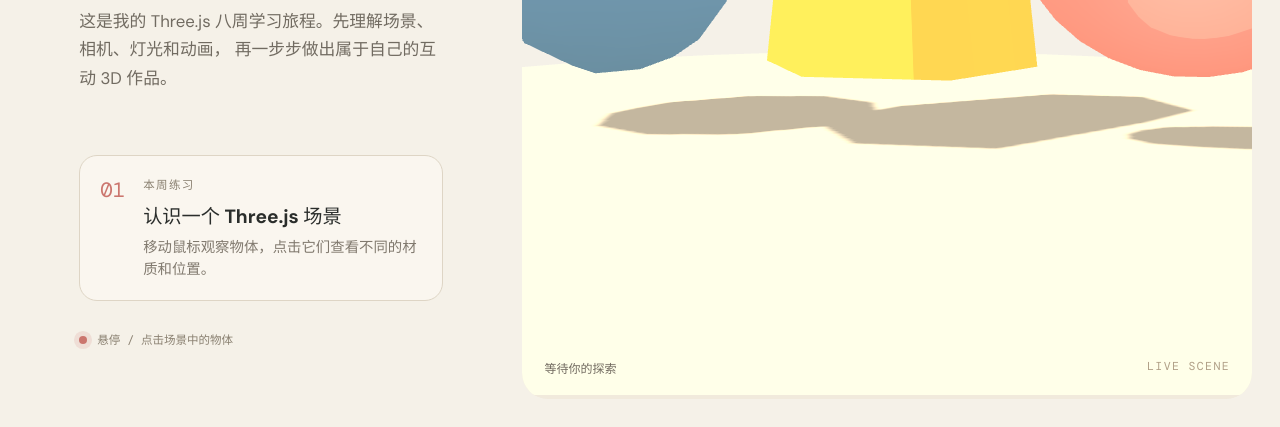
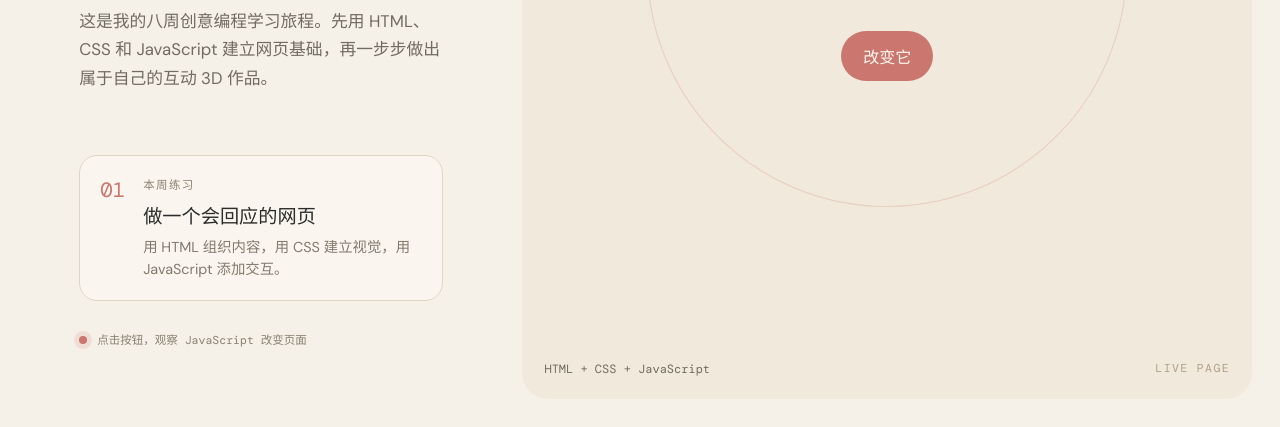
Before and after one commit to Romanrose/threejs-8-week-journey, a website built with Vite: page index.html in a window 1280 px wide. Shown: the part 494-921 px from the top of the page. Built offline with nearby package versions, Linux system fonts and the light colour scheme; animation ran at ten frames a second.

Commit message:
restructure curriculum into eight-week plan

```diff
--- a/index.html
+++ b/index.html
@@ -4,36 +4,42 @@
     <meta charset="UTF-8" />
     <meta name="viewport" content="width=device-width, initial-scale=1.0" />
     <meta name="description" content="Three.js 八周创意编程学习旅程" />
-    <title>Three.js 八周学习旅程</title>
+  <title>八周创意编程学习旅程</title>
   </head>
   <body>
     <main class="page-shell">
       <section class="intro-panel" aria-labelledby="page-title">
-        <p class="eyebrow">WEEK 01 · FOUNDATIONS</p>
-        <h1 id="page-title">把代码变成<br /><span>一个小世界。</span></h1>
+        <p class="eyebrow">WEEK 01 · WEB FOUNDATIONS</p>
+        <h1 id="page-title">从网页基础<br /><span>开始创造。</span></h1>
         <p class="intro-copy">
-          这是我的 Three.js 八周学习旅程。先理解场景、相机、灯光和动画，
-          再一步步做出属于自己的互动 3D 作品。
+          这是我的八周创意编程学习旅程。先用 HTML、CSS 和 JavaScript
+          建立网页基础，再一步步做出属于自己的互动 3D 作品。
         </p>
         <div class="lesson-card">
           <div class="lesson-number">01</div>
           <div>
             <p class="lesson-label">本周练习</p>
-            <h2>认识一个 Three.js 场景</h2>
-            <p>移动鼠标观察物体，点击它们查看不同的材质和位置。</p>
+            <h2>做一个会回应的网页</h2>
+            <p>用 HTML 组织内容，用 CSS 建立视觉，用 JavaScript 添加交互。</p>
           </div>
         </div>
         <div class="controls-hint" aria-label="交互提示">
           <span class="hint-dot"></span>
-          <span>悬停 / 点击场景中的物体</span>
+          <span id="interaction-hint">点击按钮，观察 JavaScript 改变页面</span>
         </div>
       </section>
 
-      <section class="scene-panel" aria-label="Three.js 互动场景">
-        <div id="scene-container"></div>
+      <section class="scene-panel lesson-demo" aria-label="HTML CSS JavaScript 练习">
+        <div class="demo-orbit" aria-hidden="true"></div>
+        <div class="demo-content">
+          <p class="demo-kicker">MY FIRST INTERACTIVE PAGE</p>
+          <h2 id="demo-title">你好，网页。</h2>
+          <p id="demo-text">这是一个用 HTML、CSS 和 JavaScript 做出来的小练习。</p>
+          <button id="change-message" type="button">改变它</button>
+        </div>
         <div class="scene-caption">
-          <span id="object-name">等待你的探索</span>
-          <span class="scene-status">LIVE SCENE</span>
+          <span id="object-name">HTML + CSS + JavaScript</span>
+          <span class="scene-status">LIVE PAGE</span>
         </div>
       </section>
     </main>
--- a/src/main.js
+++ b/src/main.js
@@ -1,154 +1,25 @@
-import * as THREE from 'three';
 import './style.css';
 
-const container = document.querySelector('#scene-container');
+const button = document.querySelector('#change-message');
+const title = document.querySelector('#demo-title');
+const text = document.querySelector('#demo-text');
+const hint = document.querySelector('#interaction-hint');
 const objectName = document.querySelector('#object-name');
+const demo = document.querySelector('.lesson-demo');
 
-const scene = new THREE.Scene();
-scene.background = new THREE.Color('#f5f1e8');
+const messages = [
+  ['你好，网页。', '这是一个用 HTML、CSS 和 JavaScript 做出来的小练习。'],
+  ['你做到了！', '按钮事件改变了页面内容，这就是交互的起点。'],
+  ['继续探索。', '下一步，我们会把这些基础带进 Three.js 的 3D 世界。'],
+];
+let messageIndex = 0;
 
-const camera = new THREE.PerspectiveCamera(
-  38,
-  container.clientWidth / container.clientHeight,
-  0.1,
-  100,
-);
-camera.position.set(0, 1.4, 7.5);
-
-const renderer = new THREE.WebGLRenderer({ antialias: true, alpha: true });
-renderer.setPixelRatio(Math.min(window.devicePixelRatio, 2));
-renderer.setSize(container.clientWidth, container.clientHeight);
-renderer.shadowMap.enabled = true;
-renderer.shadowMap.type = THREE.PCFSoftShadowMap;
-container.appendChild(renderer.domElement);
-
-const ambientLight = new THREE.HemisphereLight('#fffaf0', '#b6a68b', 2.2);
-scene.add(ambientLight);
-
-const keyLight = new THREE.DirectionalLight('#fff7dc', 4.5);
-keyLight.position.set(-3, 6, 4);
-keyLight.castShadow = true;
-scene.add(keyLight);
-
-const floor = new THREE.Mesh(
-  new THREE.CircleGeometry(5, 64),
-  new THREE.MeshStandardMaterial({ color: '#e6dbc7', roughness: 1 }),
-);
-floor.rotation.x = -Math.PI / 2;
-floor.position.y = -1.1;
-floor.receiveShadow = true;
-scene.add(floor);
-
-const objects = [];
-
-function addObject(name, geometry, color, position, rotation = [0, 0, 0]) {
-  const material = new THREE.MeshToonMaterial({ color });
-  const mesh = new THREE.Mesh(geometry, material);
-  mesh.name = name;
-  mesh.position.set(...position);
-  mesh.rotation.set(...rotation);
-  mesh.castShadow = true;
-  mesh.userData.baseY = position[1];
-  mesh.userData.baseScale = 1;
-  mesh.userData.phase = Math.random() * Math.PI * 2;
-  scene.add(mesh);
-  objects.push(mesh);
-  return mesh;
-}
-
-addObject(
-  '蓝色小球',
-  new THREE.IcosahedronGeometry(0.82, 1),
-  '#5d83a8',
-  [-1.85, 0.1, 0.2],
-  [0.2, 0.3, 0.1],
-);
-addObject(
-  '黄色圆柱',
-  new THREE.CylinderGeometry(0.72, 0.9, 1.65, 6),
-  '#e4b84d',
-  [0, 0.1, -0.25],
-  [0, 0.4, 0],
-);
-addObject(
-  '粉色甜甜圈',
-  new THREE.TorusGeometry(0.78, 0.28, 12, 32),
-  '#df8a83',
-  [1.9, 0.3, 0.15],
-  [0.4, -0.2, 0.45],
-);
-
-const raycaster = new THREE.Raycaster();
-const pointer = new THREE.Vector2(10, 10);
-let hoveredObject = null;
-let selectedObject = null;
-const clock = new THREE.Clock();
-
-function updatePointer(event) {
-  const bounds = renderer.domElement.getBoundingClientRect();
-  pointer.x = ((event.clientX - bounds.left) / bounds.width) * 2 - 1;
-  pointer.y = -((event.clientY - bounds.top) / bounds.height) * 2 + 1;
-}
-
-function updateHover() {
-  raycaster.setFromCamera(pointer, camera);
-  const [intersection] = raycaster.intersectObjects(objects);
-  const nextObject = intersection?.object ?? null;
-
-  if (hoveredObject && hoveredObject !== nextObject) {
-    hoveredObject.userData.baseScale = 1;
-  }
-  hoveredObject = nextObject;
-
-  if (hoveredObject) {
-    objectName.textContent = `${hoveredObject.name} · 点击我`;
-    container.style.cursor = 'pointer';
-  } else {
-    objectName.textContent = selectedObject
-      ? `${selectedObject.name} · 已选中`
-      : '等待你的探索';
-    container.style.cursor = 'default';
-  }
-}
-
-function selectObject() {
-  if (!hoveredObject) return;
-  selectedObject = hoveredObject;
-  objectName.textContent = `${selectedObject.name} · 已选中`;
-}
-
-function animate() {
-  const elapsed = clock.getElapsedTime();
-
-  objects.forEach((object, index) => {
-    object.rotation.y += 0.004 + index * 0.001;
-    object.position.y = object.userData.baseY + Math.sin(elapsed * 1.3 + object.userData.phase) * 0.08;
-    const targetScale = object === hoveredObject || object === selectedObject ? 1.12 : 1;
-    object.scale.lerp(new THREE.Vector3(targetScale, targetScale, targetScale), 0.12);
-  });
-
-  camera.position.x += (pointer.x * 0.35 - camera.position.x) * 0.025;
-  camera.position.y += (1.4 - pointer.y * 0.15 - camera.position.y) * 0.025;
-  camera.lookAt(0, 0, 0);
-
-  updateHover();
-  renderer.render(scene, camera);
-  requestAnimationFrame(animate);
-}
-
-function resize() {
-  const width = container.clientWidth;
-  const height = container.clientHeight;
-  camera.aspect = width / height;
-  camera.updateProjectionMatrix();
-  renderer.setSize(width, height);
-}
-
-container.addEventListener('pointermove', updatePointer);
-container.addEventListener('pointerleave', () => {
-  pointer.set(10, 10);
+button.addEventListener('click', () => {
+  messageIndex = (messageIndex + 1) % messages.length;
+  const [nextTitle, nextText] = messages[messageIndex];
+  title.textContent = nextTitle;
+  text.textContent = nextText;
+  objectName.textContent = `JavaScript · 交互 ${messageIndex + 1}`;
+  hint.textContent = '做得很好，再点击一次试试';
+  demo.classList.toggle('is-active');
 });
-container.addEventListener('click', selectObject);
-window.addEventListener('resize', resize);
-
-animate();
--- a/src/style.css
+++ b/src/style.css
@@ -92,8 +92,17 @@ h1 span { color: #cb766e; }
   background: #f1eadc;
 }
 
-#scene-container { position: absolute; inset: 0; }
-#scene-container canvas { display: block; width: 100%; height: 100%; }
+.lesson-demo { display: grid; place-items: center; }
+.demo-orbit { position: absolute; width: min(54vw, 480px); aspect-ratio: 1; border: 1px solid rgba(203, 118, 110, 0.25); border-radius: 50%; transform: rotate(-22deg); }
+.demo-orbit::after { content: ''; position: absolute; top: 12%; right: 10%; width: 18px; height: 18px; border-radius: 50%; background: #e4b84d; box-shadow: 0 0 0 12px rgba(228, 184, 77, 0.13); }
+.demo-content { position: relative; z-index: 1; width: min(76%, 420px); text-align: center; }
+.demo-kicker { color: #b09f86; font-family: 'DM Mono', monospace; font-size: 0.7rem; letter-spacing: 0.12em; }
+.demo-content h2 { margin: 18px 0 12px; color: #2a2d2b; font-size: clamp(2.5rem, 5vw, 5rem); letter-spacing: -0.08em; line-height: 0.95; }
+.demo-content p:not(.demo-kicker) { color: #716b61; line-height: 1.6; }
+.demo-content button { margin-top: 18px; padding: 13px 22px; border: 0; border-radius: 999px; color: #fffaf0; background: #cb766e; font: inherit; cursor: pointer; transition: transform 180ms ease, background 180ms ease; }
+.demo-content button:hover { background: #b85f58; transform: translateY(-2px); }
+.lesson-demo.is-active .demo-orbit { animation: spin 4s linear infinite; }
+@keyframes spin { to { transform: rotate(338deg); } }
 
 .scene-caption {
   position: absolute;
```
Also changed, not shown: README.md, weeks/week-01/README.md, weeks/week-02/README.md (added), weeks/week-03/README.md (added), weeks/week-04/README.md (added), weeks/week-05/README.md (added), weeks/week-06/README.md (added), weeks/week-07/README.md (added), weeks/week-08/README.md (added).
